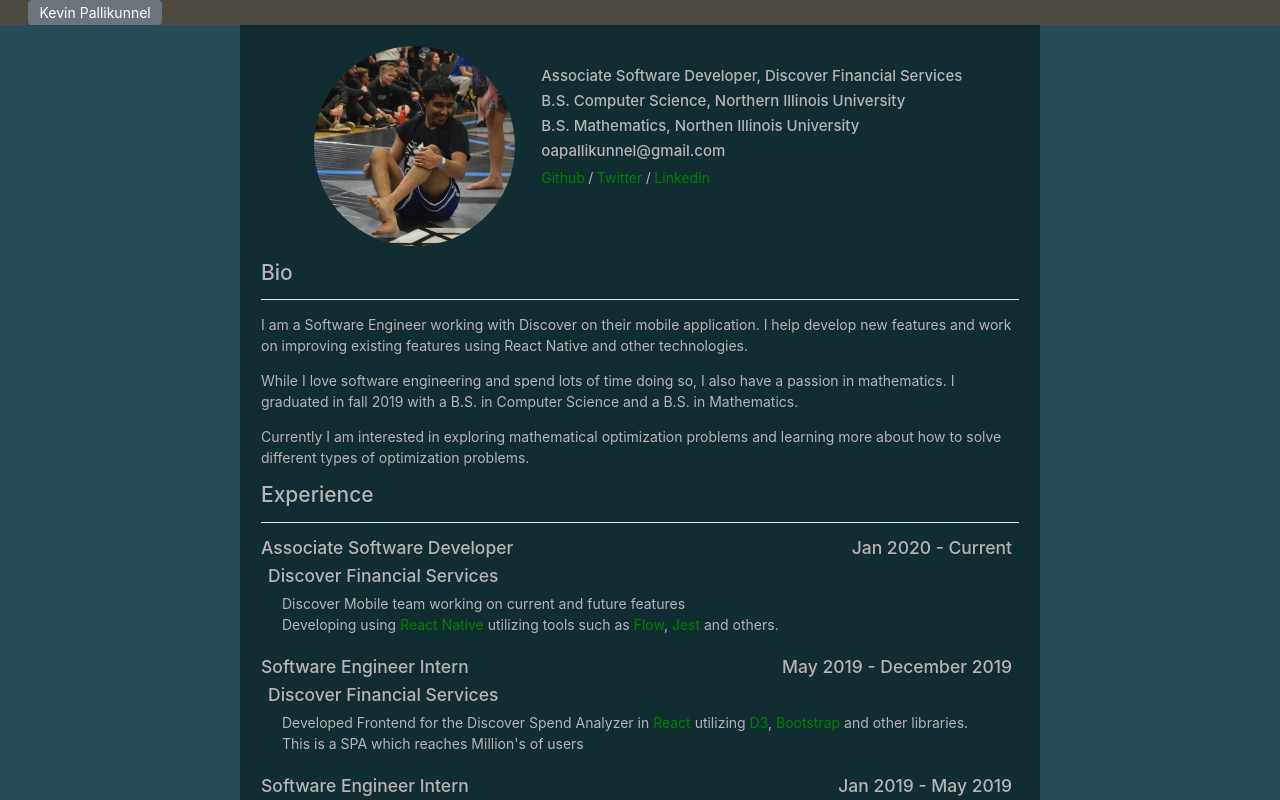
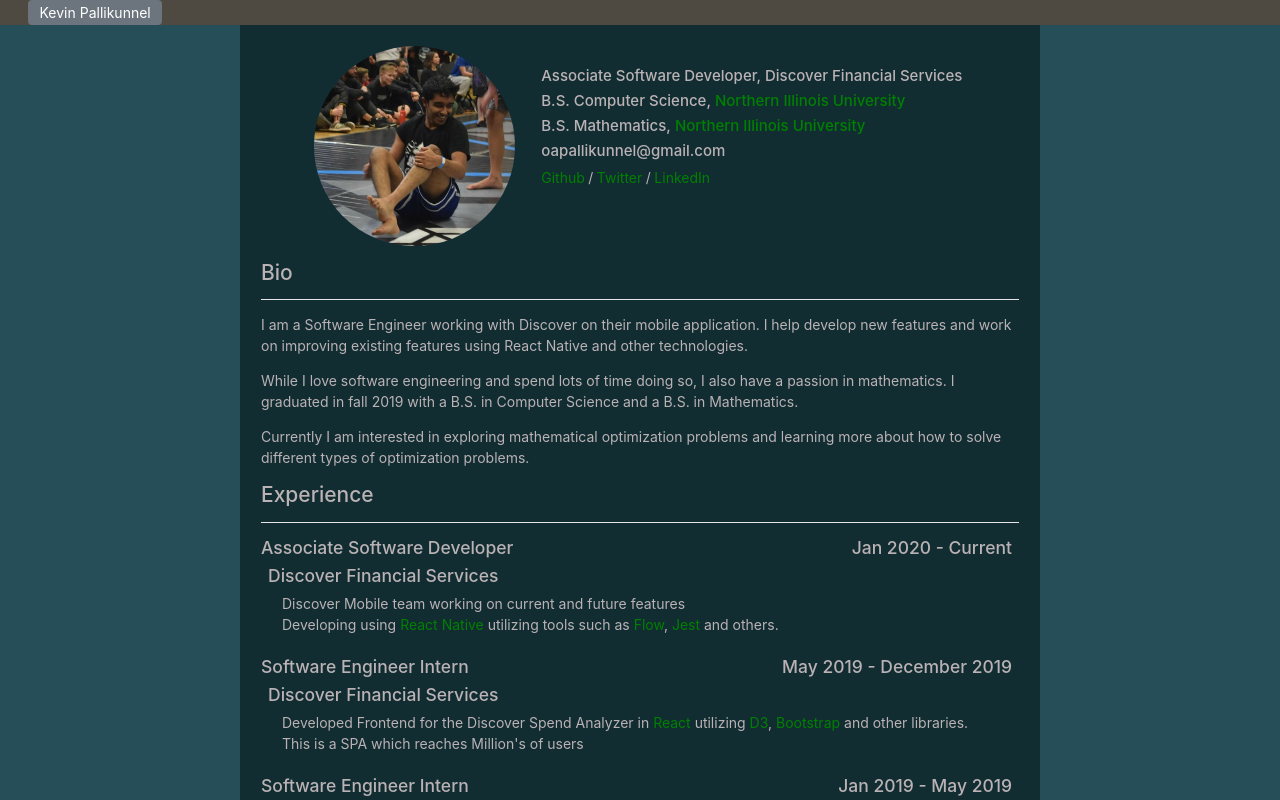
Before and after one commit to kevkevinpal/kevins-website, a React (Create React App) app: page / in a window 1280 px wide. Shown: the top 800 px of the page. Built offline with nearby package versions, Linux system fonts and the light colour scheme.

Commit message:
added NIU links

```diff
--- a/src/Components/AboutMe/AboutMe.jsx
+++ b/src/Components/AboutMe/AboutMe.jsx
@@ -13,7 +13,7 @@
       <div class="col-12 col-md-8  ml-md-0 ">
         <br />
         {aboutMeContent.map(elm => (
-          <h5 class="d-flex ListItem text-left">{elm}</h5>
+          <h5 class="d-flex ListItem text-left" dangerouslySetInnerHTML={{__html: elm}}/>
         ))}
         <span class="d-flex justify-content-start">
           <a href="https://www.github.com/kevkevinpal" style={{color: 'green'}}>
--- a/src/Components/AboutMe/aboutMeConstants.js
+++ b/src/Components/AboutMe/aboutMeConstants.js
@@ -1,6 +1,6 @@
 export const aboutMeContent = [
   'Associate Software Developer, Discover Financial Services',
-  'B.S. Computer Science, Northern Illinois University',
-  'B.S. Mathematics, Northen Illinois University',
+  'B.S. Computer Science, <b4 style="margin-left:4px"><a style="color:green" href="https://www.niu.edu/index.shtml">Northern Illinois University</a></b4>',
+  'B.S. Mathematics, <b4 style="margin-left:4px"><a style="color:green " href="https://www.niu.edu/index.shtml">Northern Illinois University</a></b4>',
   'oapallikunnel@gmail.com',
 ];
```
